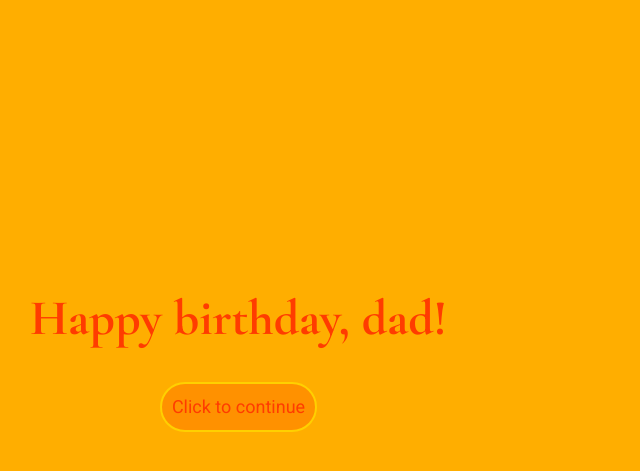
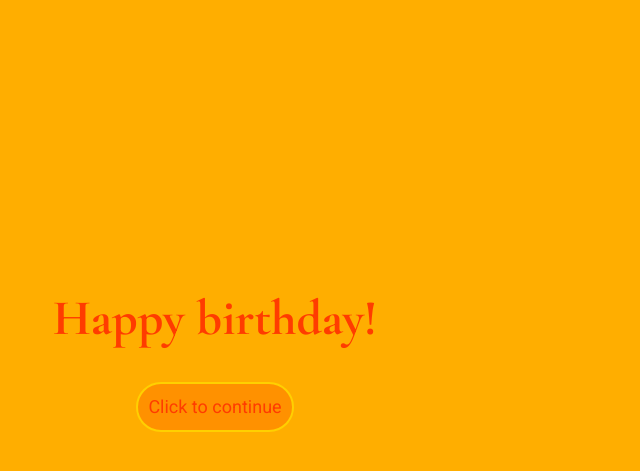
Before and after one commit to githubUserEleven/happy-birthday, a plain HTML site: page index.html in a window 1280 px wide. Shown: the part 87-558 px from the top of the page, without its empty margins (0-640 px from the left). Drawn offline with nearby package versions, Linux system fonts and the light colour scheme.

Commit message:
Update index.html

```diff
--- a/index.html
+++ b/index.html
@@ -14,7 +14,7 @@
     <div class="container">
       <div class="intro-box">
         <div class="text-box">
-          <h1>Happy birthday, dad!</h1>
+          <h1>Happy birthday!</h1>
           <button id="continue-btn" class="btn btn-continue">
             Click to continue
           </button>
```
